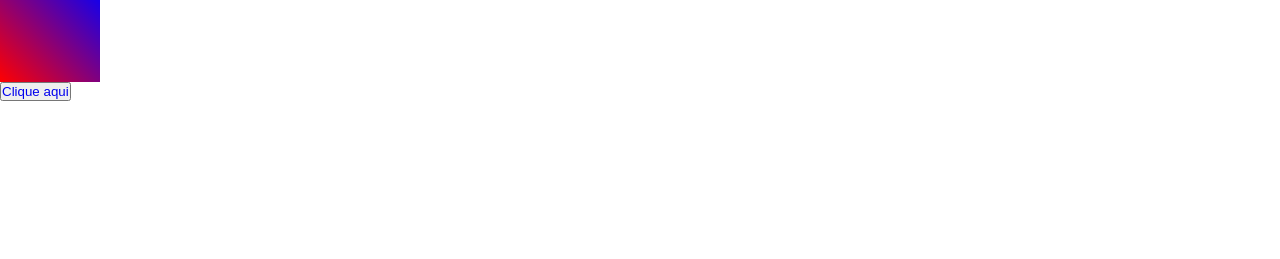
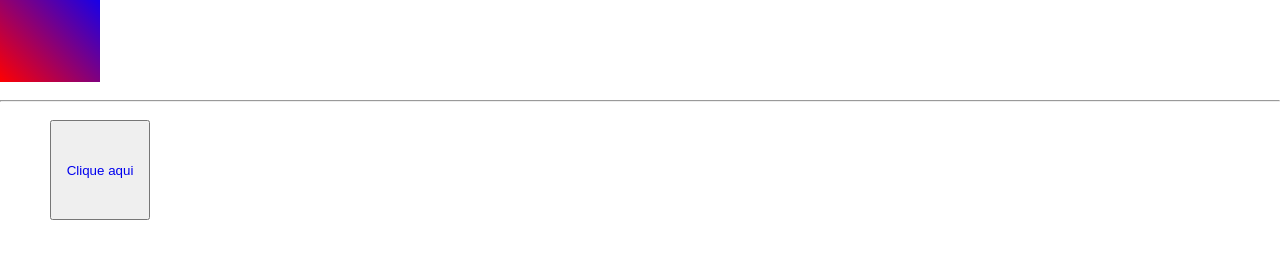
Before and after one commit to murilosilvasantos/Site, a plain HTML site: page index.html in a window 1280 px wide. Shown: the part 245-504 px from the top of the page. Drawn offline with Linux system fonts and the light colour scheme.

Commit message:
atualizando

```diff
--- a/index.html
+++ b/index.html
@@ -12,6 +12,9 @@
     <p>Lorem ipsum dolor sit, amet consectetur adipisicing elit. Neque ratione iste velit corporis odio vitae soluta aliquam veniam officiis, tenetur, rerum, ullam eos sit eveniet molestias quis cumque. Minus, fugit?</p>
     <img src="https://i.pinimg.com/originals/c7/8f/9c/c78f9c888554a3633e0fcba4f8201027.png" alt="imagens" style="width: 200px;">
     <div class="logo"></div>
-    <button><a href="./páginas/gojo.html" style="text-decoration: none;">Clique aqui</a></button>
+    <br>
+    <hr>
+    <br>
+    <button style="width: 100px; height: 100px; margin: 0 50px;" ><a href="./páginas/gojo.html" style="text-decoration: none;">Clique aqui</a></button>
 </body>
 </html>
```
